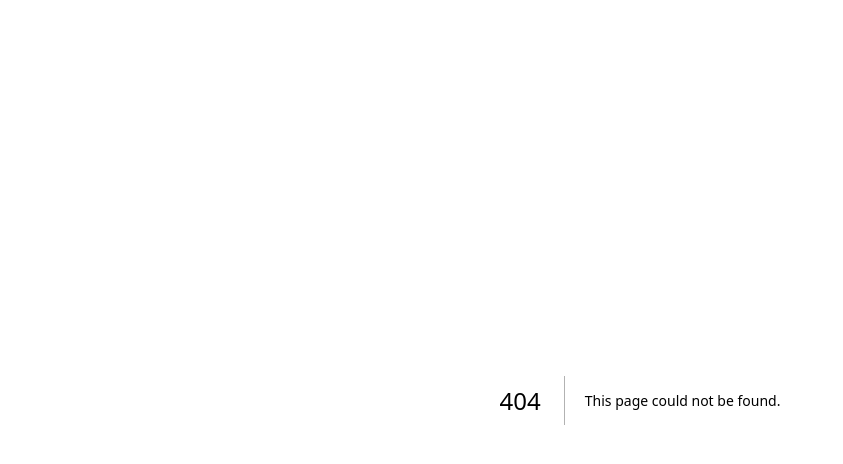
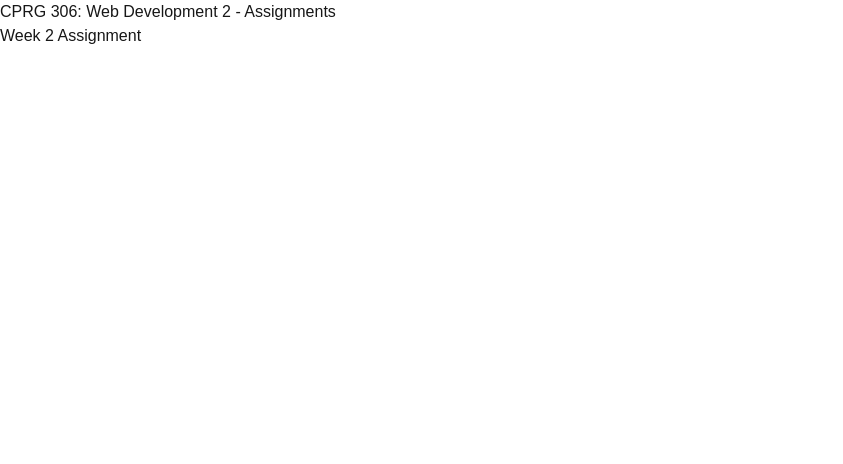
Before and after one commit to ashleibik/cprg306-assignments, a Next.js app: page /week-2 in a window 1280 px wide. Before the commit this address had no page. Shown: the top 464 px of the page, without its empty margins (0-843 px from the left). Built offline with nearby package versions, Linux system fonts and the light colour scheme.

Commit message:
Week 2 assignment complete

```diff
--- /dev/null
+++ b/app/week-2/page.tsx
@@ -0,0 +1,10 @@
+import Link from "next/link";
+
+export default function Home() {
+  return (
+    <main>
+      <h1>CPRG 306: Web Development 2 - Assignments</h1>
+      <Link href="/week-2">Week 2 Assignment</Link>
+    </main>
+  );
+}
--- /dev/null
+++ b/app/week-2/student.info.tsx
@@ -0,0 +1,14 @@
+import Link from "next/link";
+
+export default function StudentInfo() {
+  return (
+    <div>
+      <p>Ahmed Shleibik</p>
+      <p>
+        <Link href="https://github.com/ashleibik/cprg306-assignments">
+          https://github.com/ashleibik/cprg306-assignments
+        </Link>
+      </p>
+    </div>
+  );
+}
```
